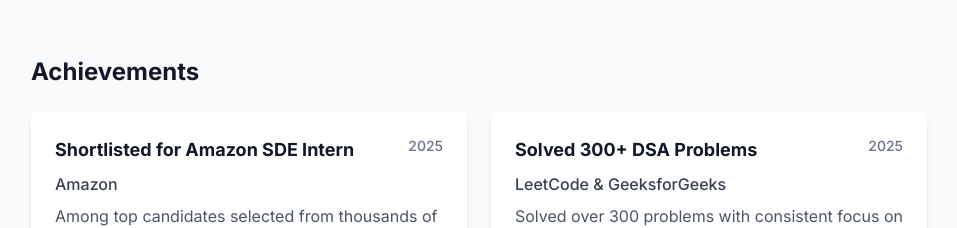
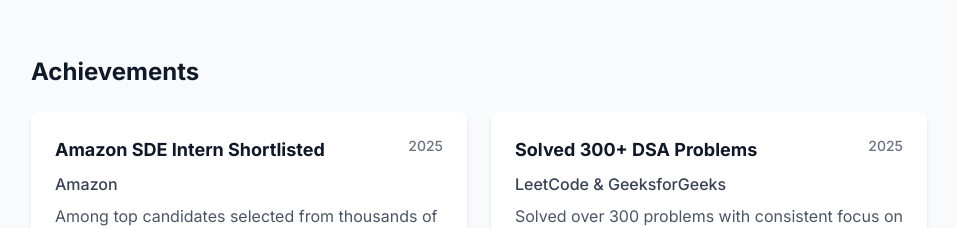
Before and after one commit to JayP2006/gandhinagar-web-wizard, a React (Vite) app: page / in a window 1280 px wide. Shown: the part 5200-5428 px from the top of the page, without its empty margins (161-1118 px from the left). Built offline with nearby package versions, Linux system fonts and the light colour scheme.

Commit message:
Update Education.tsx

```diff
--- a/src/components/Education.tsx
+++ b/src/components/Education.tsx
@@ -26,7 +26,7 @@ const Education = () => {
 
   const achievements = [
   {
-    title: "Shortlisted for Amazon SDE Intern",
+    title: "Amazon SDE Intern Shortlisted",
     organization: "Amazon",
     year: "2025",
     description: "Among top candidates selected from thousands of applicants across India for the prestigious SDE Intern 2-month program."
```
